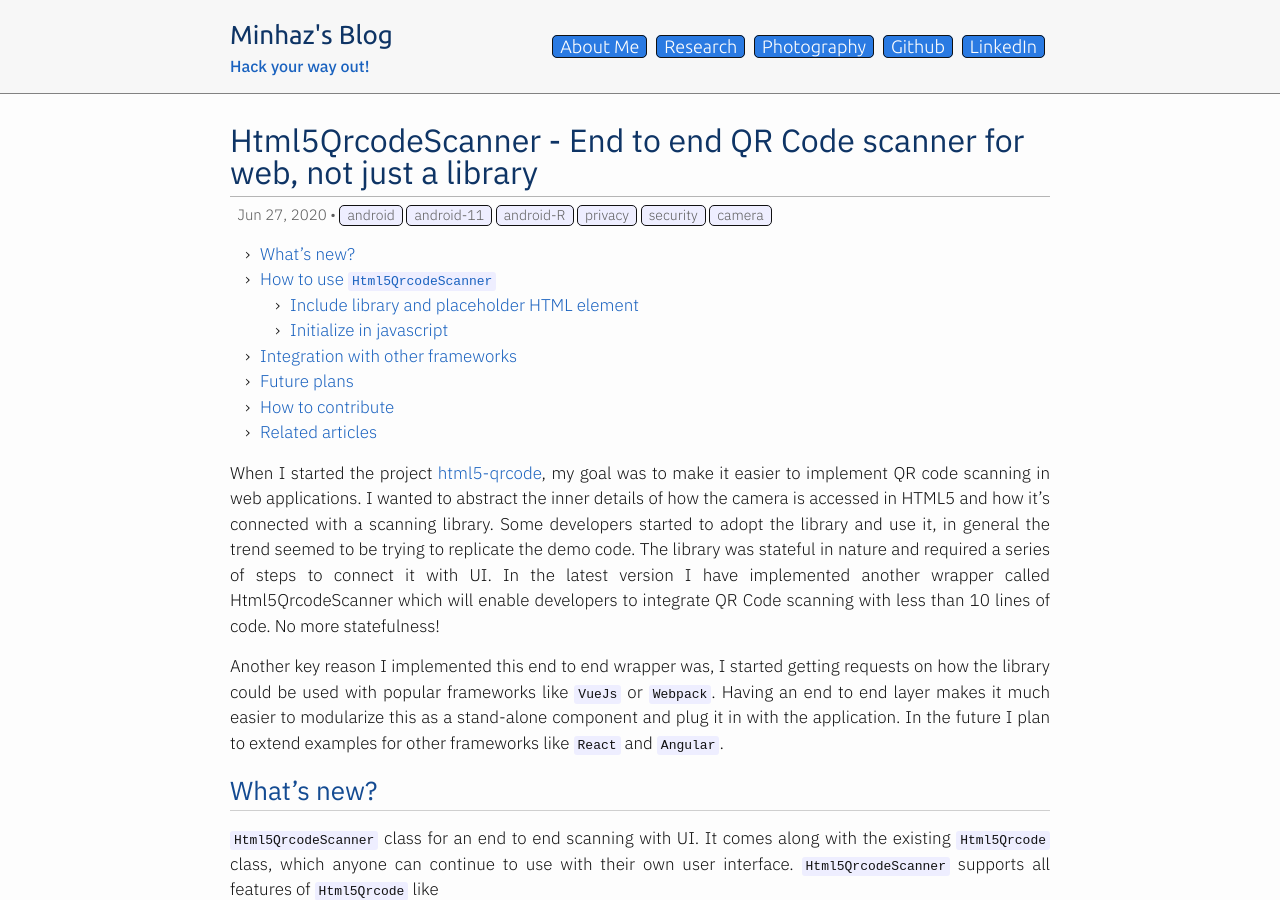
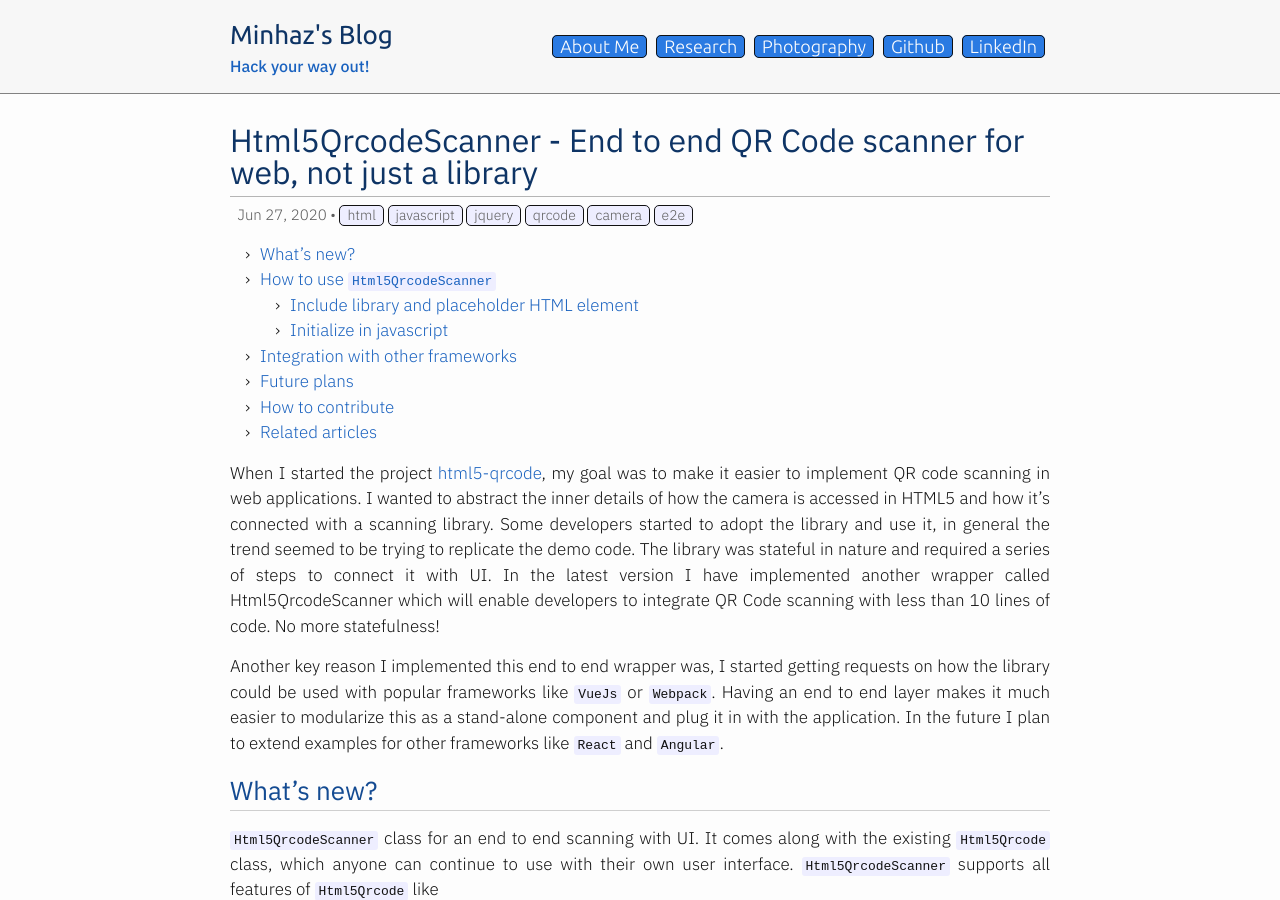
Before and after one commit to mebjas/mebjas.github.io, a Jekyll site: the page built from _posts/2020-06-27-qr-code-scanner-end-to-end.md, in a window 1280 px wide and 900 px high. Built offline with Jekyll 4.4.1, drawn with Linux system fonts in a browser that asks for light colours; comment, search, counter and statistics services are not loaded; some of the changed text lies outside the part shown.

Commit message:
Updated categories

```diff
--- a/_posts/2020-06-27-qr-code-scanner-end-to-end.md
+++ b/_posts/2020-06-27-qr-code-scanner-end-to-end.md
@@ -1,7 +1,7 @@
 ---
 layout: post
 title: Html5QrcodeScanner - End to end QR Code scanner for web, not just a library
-categories: [android, android-11, android-R, privacy, security, camera]
+categories: [html, javascript, jquery, qrcode, camera, e2e]
 description: "When I started the project <a href='https://github.com/mebjas/html5-qrcode'>html5-qrcode</a>, my goal was to make it easier to implement QR code scanning in web applications. I wanted to abstract the inner details of how the camera is accessed in HTML5 and how it's connected with a scanning library. Some developers started to adopt the library and use it, in general the trend seemed to be trying to replicate the demo code. The library was stateful in nature and required a series of steps to connect it with UI. In the latest version I have implemented another wrapper called Html5QrcodeScanner which will enable developers to integrate QR Code scanning with less than 10 lines of code. No more statefulness!"
 post-no: 20
 toc: true
```
